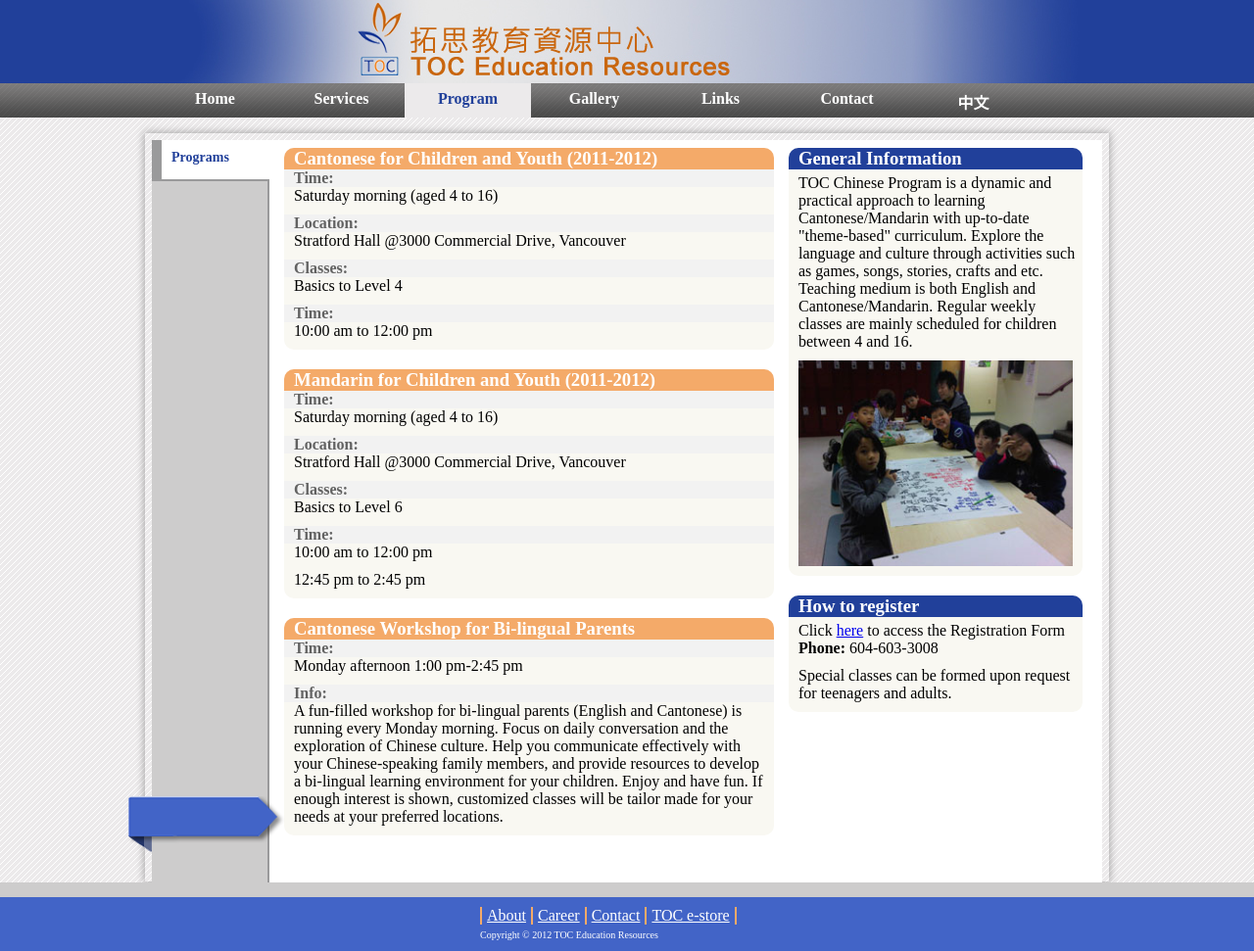
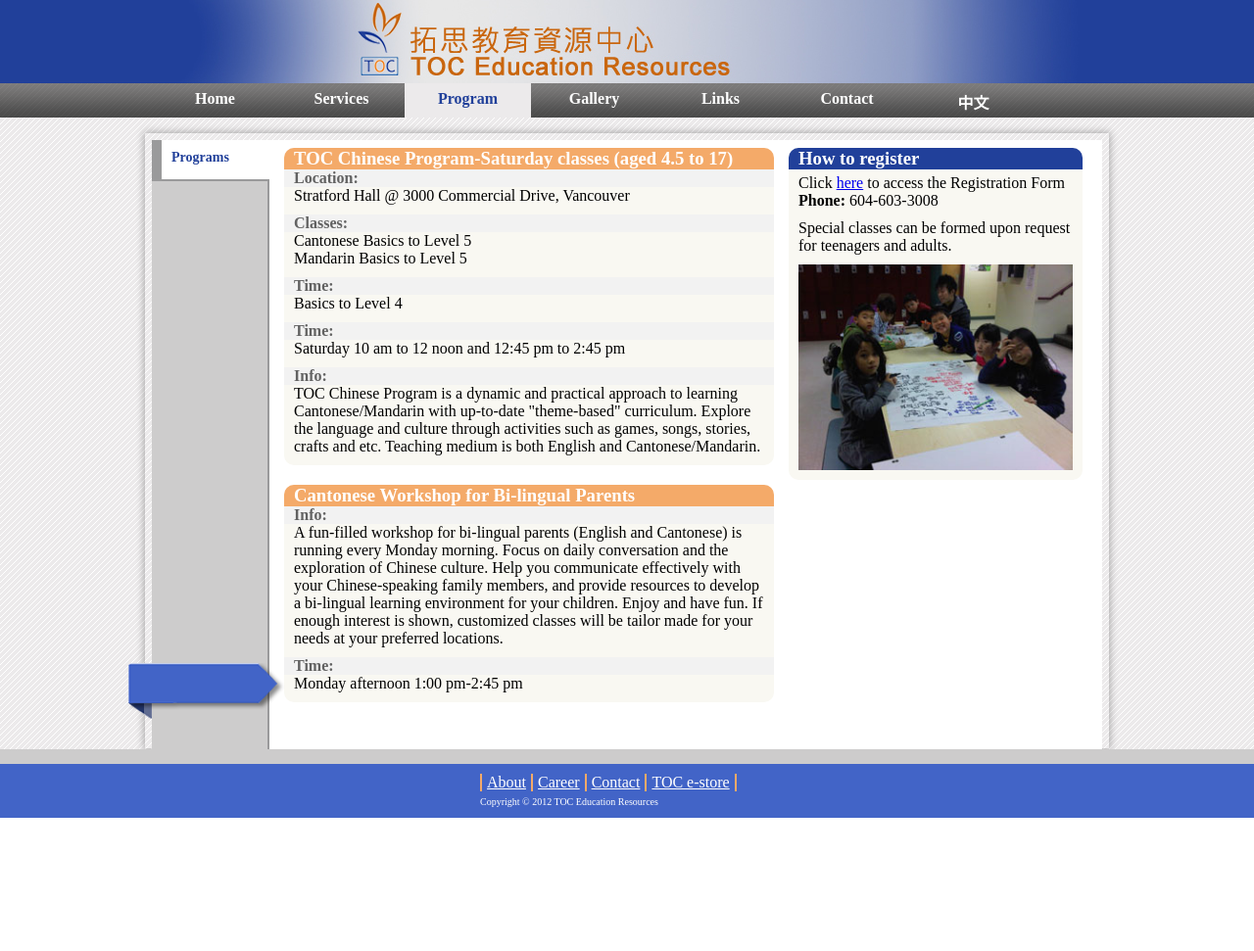
Before and after one commit to rock003/TOC_website, a PHP site: page /program in a window 1280 px wide. Shown: the whole page at 98% size. After the commit the page ends 835 px from the top, so only its background shows below. Run offline with PHP 8.4, Linux system fonts and the light colour scheme; some libraries are stand-ins or nearby versions.

Commit message:
updated program page

```diff
--- a/public/html/program.tpl.php
+++ b/public/html/program.tpl.php
@@ -42,46 +42,32 @@
    	  <div class="content">
         	<div class="program_info">
             	<div class="info_box rounded_box">
-                	<div id="rounded_title"><h3>General Information</h3></div>
-                    <p>TOC Chinese Program is a dynamic and practical approach to learning Cantonese/Mandarin with up-to-date "theme-based" curriculum. Explore the language and culture through activities such as games, songs, stories, crafts and etc. Teaching medium is both English and Cantonese/Mandarin. Regular weekly classes are mainly scheduled for children between 4 and 16.</p>
+                	<div id="rounded_title"><h3>How to register</h3></div>
+                    <p>Click <a href="/reg_form">here</a> to access the Registration Form<br /><b>Phone: </b>604-603-3008</p>
+                    <p>Special classes can be formed upon request for teenagers and adults.</p>
 					<img id="side_img" src="images/cantonese_class.jpg" width="280px" height="210px" />
 				</div>
-                <div class="info_box rounded_box">
-               		<div id="rounded_title"><h3>How to register</h3></div>
-                	<p>Click <a href="/reg_form">here</a> to access the Registration Form<br /><b>Phone: </b>604-603-3008</p>
-                    <p>Special classes can be formed upon request for teenagers and adults.</p>
-                </div>
            </div>
            <div class="info_box rounded_box">
-                	<div id="rounded_title"><h3>Cantonese for Children and Youth (2011-2012)</h3></div>
+                	<div id="rounded_title"><h3>TOC Chinese Program-Saturday classes (aged 4.5 to 17)</h3></div>
+                    <p id="title">Location:</p>
+                    <p>Stratford Hall @ 3000 Commercial Drive, Vancouver</p>
+                    <p id="title">Classes:</p>
+                    <p>Cantonese Basics to Level 5 <br />Mandarin Basics to Level 5</p>
                     <p id="title">Time:</p>
-                    <p>Saturday morning (aged 4 to 16)</p>
-                    <p id="title">Location:</p>
-                    <p>Stratford Hall @3000 Commercial Drive, Vancouver</p>
-                    <p id="title">Classes:</p>
                     <p>Basics to Level 4</p>
                     <p id="title">Time:</p>
-                    <p>10:00 am to 12:00 pm</p>
+                    <p>Saturday 10 am to 12 noon and 12:45 pm to 2:45 pm</p>
+					<p id="title">Info:</p>
+                    <p>TOC Chinese Program is a dynamic and practical approach to learning Cantonese/Mandarin with up-to-date "theme-based" curriculum. Explore the language and culture through activities such as games, songs, stories, crafts and etc. Teaching medium is both English and Cantonese/Mandarin. </p>
            </div>
-            <div class="info_box rounded_box">
-            	<div id="rounded_title"><h3>Mandarin for Children and Youth (2011-2012)</h3></div>
-                <p id="title">Time:</p>
-                <p>Saturday morning (aged 4 to 16)</p>
-                <p id="title">Location:</p>
-                <p>Stratford Hall @3000 Commercial Drive, Vancouver</p>
-                <p id="title">Classes:</p>
-                <p>Basics to Level 6</p>
-                <p id="title">Time:</p>
-                <p>10:00 am to 12:00 pm</p>
-				<p>12:45 pm to 2:45 pm</p>
-            </div>
-			<div class="info_box rounded_box">
+		   <div class="info_box rounded_box">
                 	<div id="rounded_title"><h3>Cantonese Workshop for Bi-lingual Parents</h3></div>
-                    <p id="title">Time:</p>
-                    <p>Monday afternoon 1:00 pm-2:45 pm</p>
                     <p id="title">Info:</p>
                     <p>A fun-filled workshop for bi-lingual parents (English and Cantonese) is running every Monday morning.  Focus on daily conversation and the exploration of Chinese culture. Help you communicate effectively with your Chinese-speaking family members, and provide resources to develop a bi-lingual learning environment for your children. Enjoy and have fun. If enough interest is shown, customized classes will be tailor made for your needs at your preferred locations.</p>
-        	</div>
+					<p id="title">Time:</p>
+                    <p>Monday afternoon 1:00 pm-2:45 pm</p>
+           </div>
      	</div>
     </div>
 </div>
```
